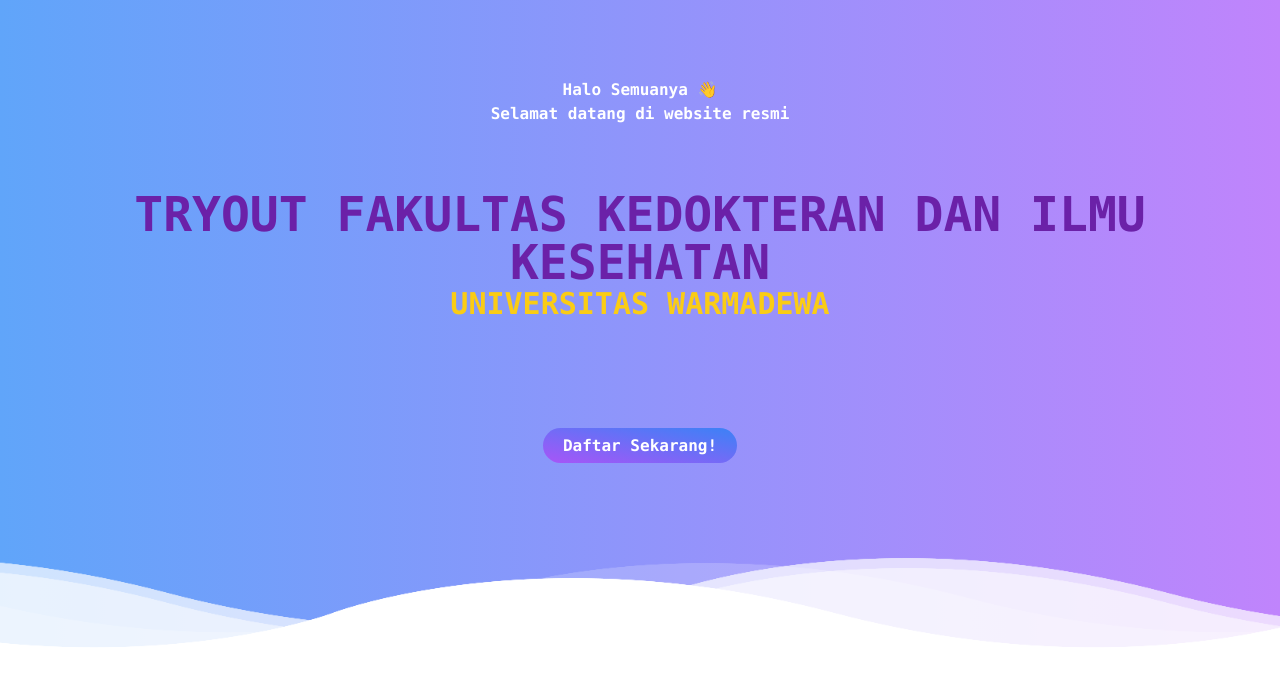
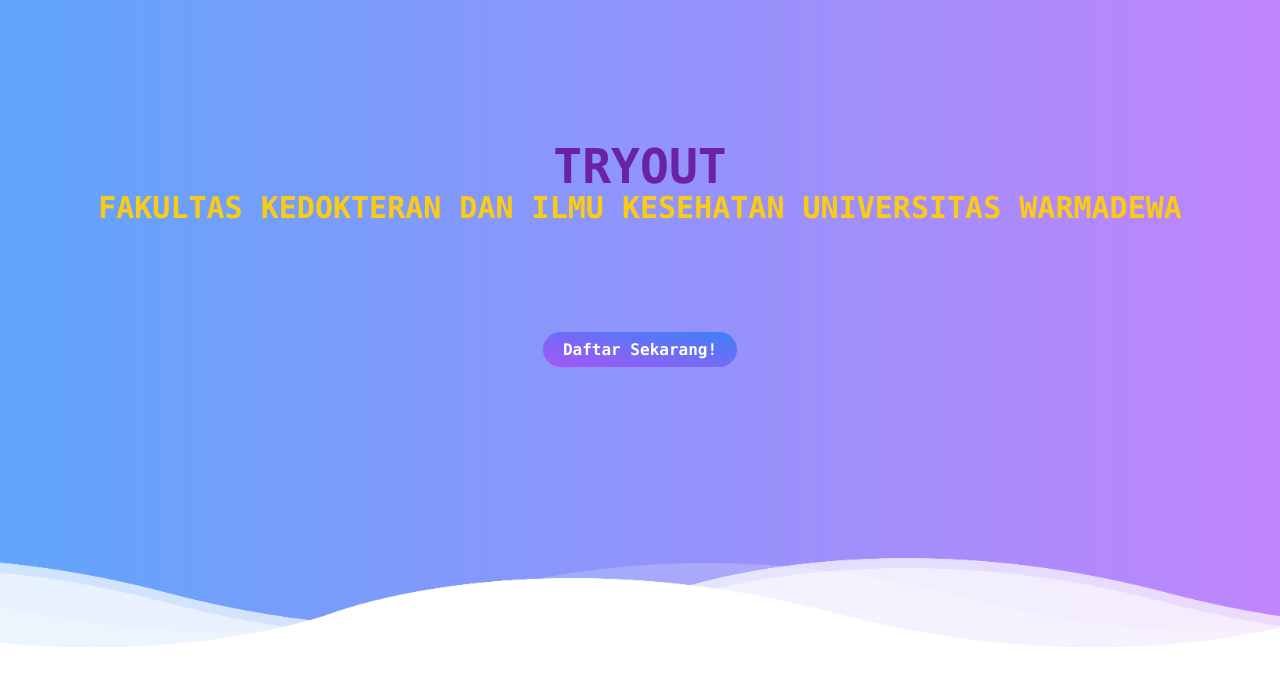
Before and after one commit to MockingjayIndra/officialltounwar, a plain HTML site: page templates/html/index.html in a window 1280 px wide. Shown: the part 122-808 px from the top of the page. Drawn offline with nearby package versions, Linux system fonts and the light colour scheme.

Commit message:
asdasdasd

```diff
--- a/templates/html/index.html
+++ b/templates/html/index.html
@@ -51,10 +51,8 @@
         <!-- Hero Start -->
         <section id="home">
             <div class="text-center w-full py-[200px] mx-auto font-mono">
-                <h2 class="text-base font-semibold text-white">Halo Semuanya 👋</h2>
-                <h2 class="text-base font-semibold text-white">Selamat datang di website resmi</h2>
-                <h1 class="text-5xl font-bold text-purple-800 mt-16">TRYOUT FAKULTAS KEDOKTERAN DAN ILMU KESEHATAN</h1>
-                <h2 class="text-3xl font-semibold text-yellow-400 mb-28">UNIVERSITAS WARMADEWA</h2>
+                <h1 class="text-5xl font-bold text-purple-800 mt-16">TRYOUT</h1>
+                <h2 class="text-3xl font-semibold text-yellow-400 mb-28">FAKULTAS KEDOKTERAN DAN ILMU KESEHATAN UNIVERSITAS WARMADEWA</h2>
                 <a href="#" class="text-base font-semibold text-white bg bg-gradient-to-tr px-5 py-2 from-purple-500 to-blue-500 rounded-full hover:opacity-80 hover:shadow-xl transition duration-300 ease-in-out">Daftar Sekarang!</a>
             </div>
         </section>
```
